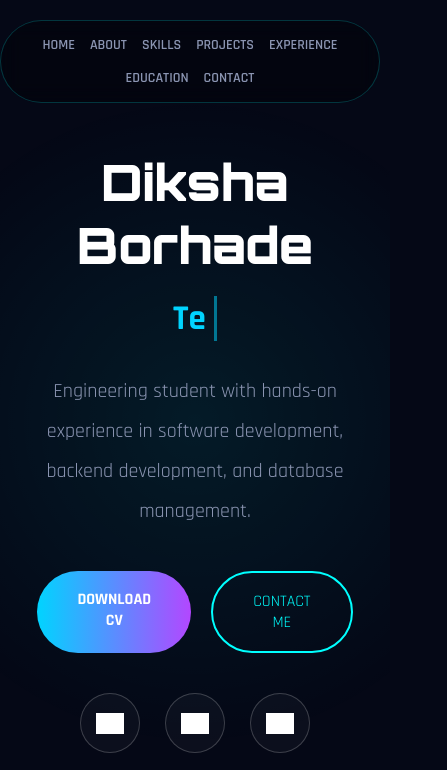
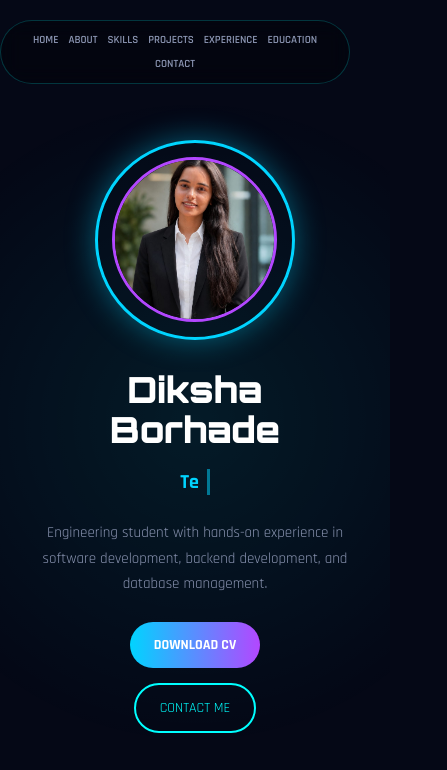
Before and after one commit to diksha505/Portfolio, a plain HTML site: page index.html in a window 390 px wide. Shown: the top 770 px of the page, 447 px wide, since content can reach past the window. Drawn offline with Linux system fonts and the light colour scheme; grey boxes are pictures that could not be loaded.

Commit message:
Updated mobile responsive portfolio

```diff
--- a/style.css
+++ b/style.css
@@ -57,14 +57,27 @@ min-height:100vh;
 display:flex;
 justify-content:space-between;
 align-items:center;
-padding:0 10%;
+padding:120px 10% 60px;
+gap:60px;
+flex-wrap:wrap;
+}
+
+.hero-left{
+flex:1;
+}
+
+.hero-right{
+flex:1;
+display:flex;
+justify-content:center;
 }
 
 .hero-title{
 font-family:'Orbitron',sans-serif;
-font-size:80px;
+font-size:clamp(42px,8vw,80px);
 font-weight:900;
 margin-bottom:20px;
+line-height:1.1;
 }
 
 .hero-role{
@@ -98,6 +111,7 @@ margin-bottom:40px;
 display:flex;
 gap:20px;
 margin-bottom:40px;
+flex-wrap:wrap;
 }
 
 .btn-primary{
@@ -122,6 +136,7 @@ display:flex;
 align-items:center;
 gap:25px;
 margin-top:20px;
+flex-wrap:wrap;
 }
 
 .social-icons a{
@@ -244,8 +259,6 @@ font-size:40px;
 color:#00ffff;
 }
 
-/* SKILLS */
-
 .skills-wrapper{
 display:grid;
 grid-template-columns:2fr 1fr;
@@ -354,10 +367,18 @@ color:#00ffff;
 .project-btn{
 display:inline-block;
 padding:15px 30px;
-border-radius:30px;
-border:1px solid #00ffff;
+border-radius:50px;
+border:2px solid #00e5ff;
+background:transparent;
+color:#00e5ff;
 text-decoration:none;
-color:#00ffff;
+font-weight:700;
+transition:0.3s;
+}
+
+.project-btn:hover{
+box-shadow:0 0 18px rgba(0,229,255,0.35);
+transform:translateY(-3px);
 }
 
 .education-box h3{
@@ -398,9 +419,25 @@ color:#00ffff;
 margin-bottom:20px;
 }
 
-.certificate-box a{
-color:#00ffff;
+.certificate-btn{
+display:inline-block;
+padding:12px 28px;
+border-radius:50px;
+border:2px solid #00e5ff;
+background:transparent;
+color:#00e5ff;
 text-decoration:none;
+font-size:13px;
+font-weight:700;
+letter-spacing:1px;
+text-align:center;
+transition:all 0.3s ease;
+min-width:180px;
+}
+
+.certificate-btn:hover{
+box-shadow:0 0 18px rgba(0,229,255,0.35);
+transform:translateY(-3px);
 }
 
 .edu-cert-grid{
@@ -453,6 +490,7 @@ border-radius:15px;
 border:none;
 background:rgba(255,255,255,0.05);
 color:white;
+font-size:16px;
 }
 
 .contact-form textarea{
@@ -470,11 +508,89 @@ font-weight:700;
 cursor:pointer;
 }
 
-@media(max-width:1000px){
+/* MOBILE RESPONSIVE */
+
+@media(max-width:768px){
+
+.section{
+padding:90px 7%;
+}
 
 .hero{
+flex-direction:row;
+justify-content:space-between;
+align-items:center;
+text-align:left;
+padding-top:140px;
+gap:30px;
+}
+
+.hero-left{
+flex:1;
+}
+
+.hero-right{
+flex:1;
+display:flex;
+justify-content:center;
+}
+
+.hero-title{
+font-size:42px;
+}
+
+.hero-role{
+font-size:24px;
+height:auto;
+}
+
+.hero-desc{
+font-size:15px;
+line-height:1.7;
+margin-bottom:25px;
+}
+
+.hero-buttons{
 flex-direction:column;
-padding-top:150px;
+align-items:flex-start;
+gap:15px;
+}
+
+.btn-primary,
+.btn-secondary{
+padding:14px 24px;
+font-size:14px;
+}
+
+.social-icons{
+justify-content:flex-start;
+gap:15px;
+}
+
+.social-icons a{
+width:50px;
+height:50px;
+}
+
+.social-icons img{
+width:22px;
+height:22px;
+}
+
+.circle-wrapper{
+width:220px;
+height:220px;
+}
+
+.inner-circle{
+width:180px;
+height:180px;
+top:20px;
+left:20px;
+}
+
+.section-title{
+font-size:36px;
 text-align:center;
 }
 
@@ -486,55 +602,79 @@ text-align:center;
 grid-template-columns:1fr;
 }
 
-.hero-buttons,
+.stats-grid{
+grid-template-columns:1fr 1fr;
+}
+
+.nav-links{
+gap:10px;
+padding:12px 16px;
+flex-wrap:wrap;
+justify-content:center;
+}
+
+.nav-links a{
+font-size:11px;
+}
+
+.project-card{
+padding:22px;
+}
+
+.contact-link{
+font-size:15px;
+}
+
+.contact-form input,
+.contact-form textarea{
+font-size:15px;
+}
+
+}
+
+/* EXTRA SMALL */
+
+@media(max-width:480px){
+
+.hero{
+flex-direction:column-reverse;
+text-align:center;
+}
+
+.hero-buttons{
+align-items:center;
+}
+
 .social-icons{
 justify-content:center;
 }
 
 .hero-title{
-font-size:50px;
+font-size:36px;
+}
+
+.hero-role{
+font-size:20px;
 }
 
 .circle-wrapper{
-width:300px;
-height:300px;
-margin-top:50px;
+width:200px;
+height:200px;
 }
 
 .inner-circle{
-width:250px;
-height:250px;
+width:165px;
+height:165px;
+left:17px;
+top:17px;
 }
 
-nav{
-right:10px;
+.section-title{
+font-size:30px;
 }
 
-.nav-links{
-gap:15px;
-padding:15px 20px;
-flex-wrap:wrap;
-justify-content:center;
+.stats-grid{
+grid-template-columns:1fr;
 }
 
 }
-.certificate-btn{
-display:inline-block;
-padding:12px 28px;
-border-radius:50px;
-border:2px solid #00e5ff;
-background:transparent;
-color:#00e5ff;
-text-decoration:none;
-font-size:13px;
-font-weight:700;
-letter-spacing:1px;
-text-align:center;
-transition:all 0.3s ease;
-min-width:180px;
-}
-
-.certificate-btn:hover{
-box-shadow:0 0 18px rgba(0,229,255,0.35);
-transform:translateY(-3px);
-}
```
